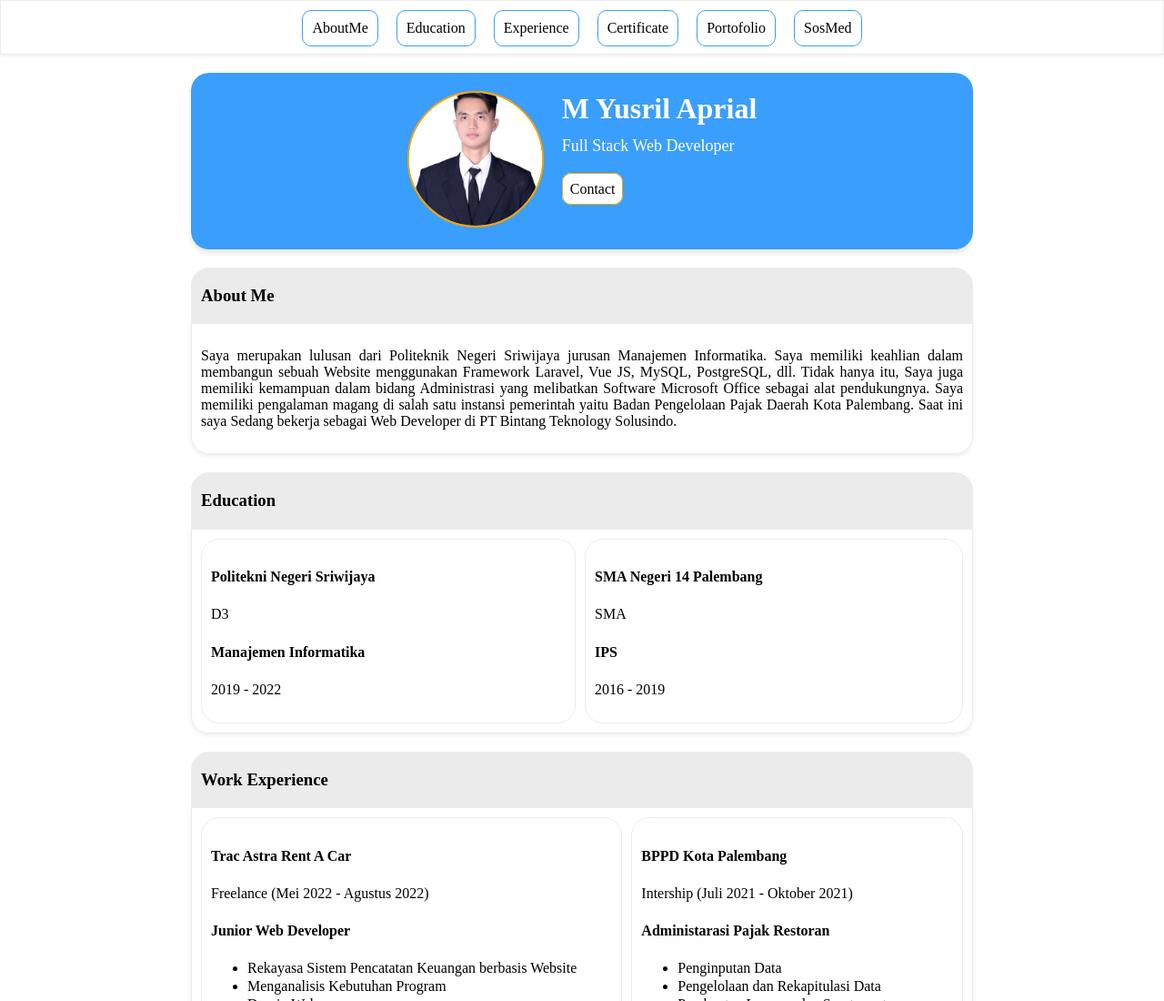
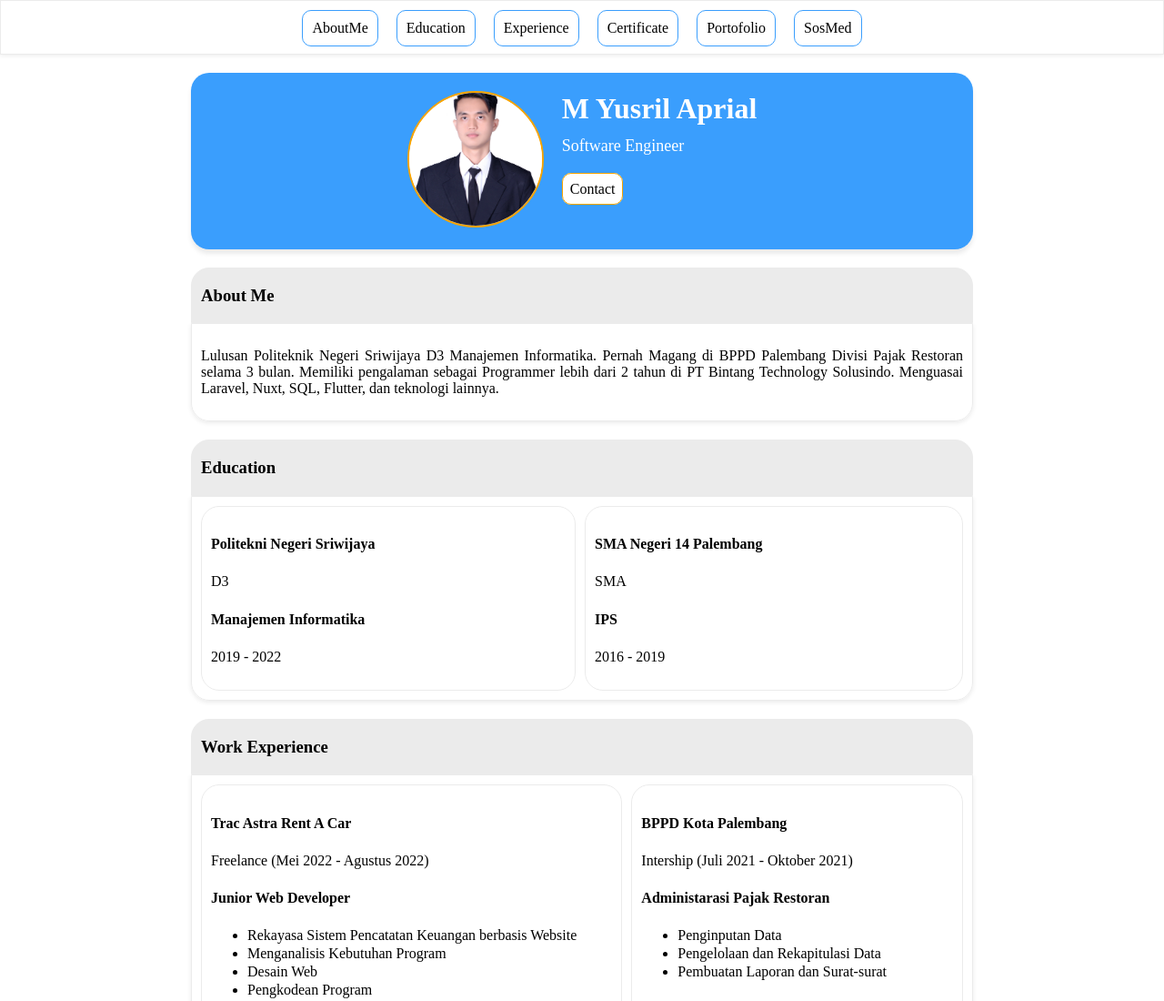
Before and after one commit to yusrilaprial/cv, a plain HTML site: page index.html in a window 1280 px wide. Shown: the top 1100 px of the page at 91% size. Drawn offline with nearby package versions, Linux system fonts and the light colour scheme.

Commit message:
Changes description profile

```diff
--- a/index.html
+++ b/index.html
@@ -26,7 +26,7 @@
           </div>
           <div class="contact" data-aos="fade-left">
             <h1>M Yusril Aprial</h1>
-            <p>Full Stack Web Developer</p>
+            <p>Software Engineer</p>
             <a
               href="https://api.whatsapp.com/send?phone=6281532352468"
               target="_blank"
@@ -40,15 +40,7 @@
         </div>
         <div class="card-text" data-aos="fade-down">
           <p>
-            Saya merupakan lulusan dari Politeknik Negeri Sriwijaya jurusan
-            Manajemen Informatika. Saya memiliki keahlian dalam membangun sebuah
-            Website menggunakan Framework Laravel, Vue JS, MySQL, PostgreSQL,
-            dll. Tidak hanya itu, Saya juga memiliki kemampuan dalam bidang
-            Administrasi yang melibatkan Software Microsoft Office sebagai alat
-            pendukungnya. Saya memiliki pengalaman magang di salah satu instansi
-            pemerintah yaitu Badan Pengelolaan Pajak Daerah Kota Palembang. Saat
-            ini saya Sedang bekerja sebagai Web Developer di PT Bintang
-            Teknology Solusindo.
+            Lulusan Politeknik Negeri Sriwijaya D3 Manajemen Informatika. Pernah Magang di BPPD Palembang Divisi Pajak Restoran selama 3 bulan. Memiliki pengalaman sebagai Programmer lebih dari 2 tahun di PT Bintang Technology Solusindo. Menguasai Laravel, Nuxt, SQL, Flutter, dan teknologi lainnya.
           </p>
         </div>
 
```
